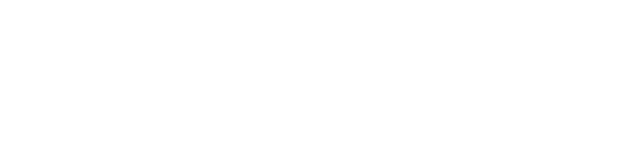
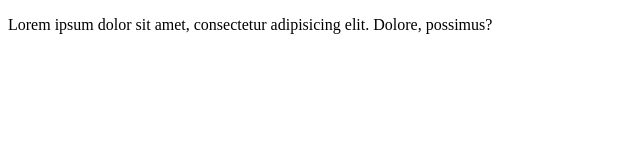
Before and after one commit to MikeMedina008/test-repositorio, a plain HTML site: page index.html in a window 1280 px wide. Shown: the whole page, without its empty margins (0-640 px from the left). Drawn offline with Linux system fonts and the light colour scheme.

Commit message:
agregado DIV contenedor

```diff
--- a/index.html
+++ b/index.html
@@ -8,5 +8,14 @@
 </head>
 <body>
 
+    <!--DIV CONTENEDOR 1-->
+    <div class="contaniner">
+        <div class="row">
+            <p>Lorem ipsum dolor sit amet, consectetur adipisicing elit. Dolore, possimus?</p>
+        </div>
+    </div>
+
+
+
 </body>
 </html>
```
